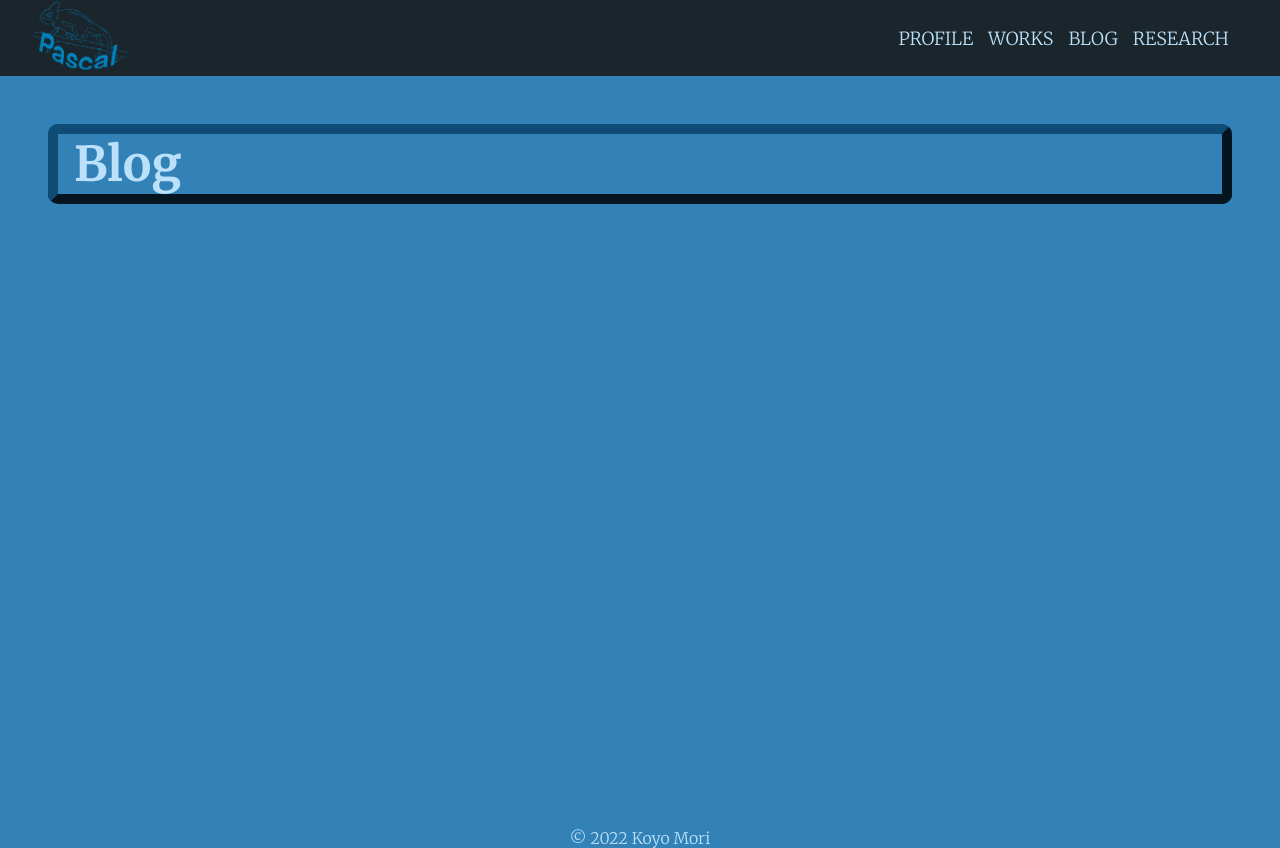
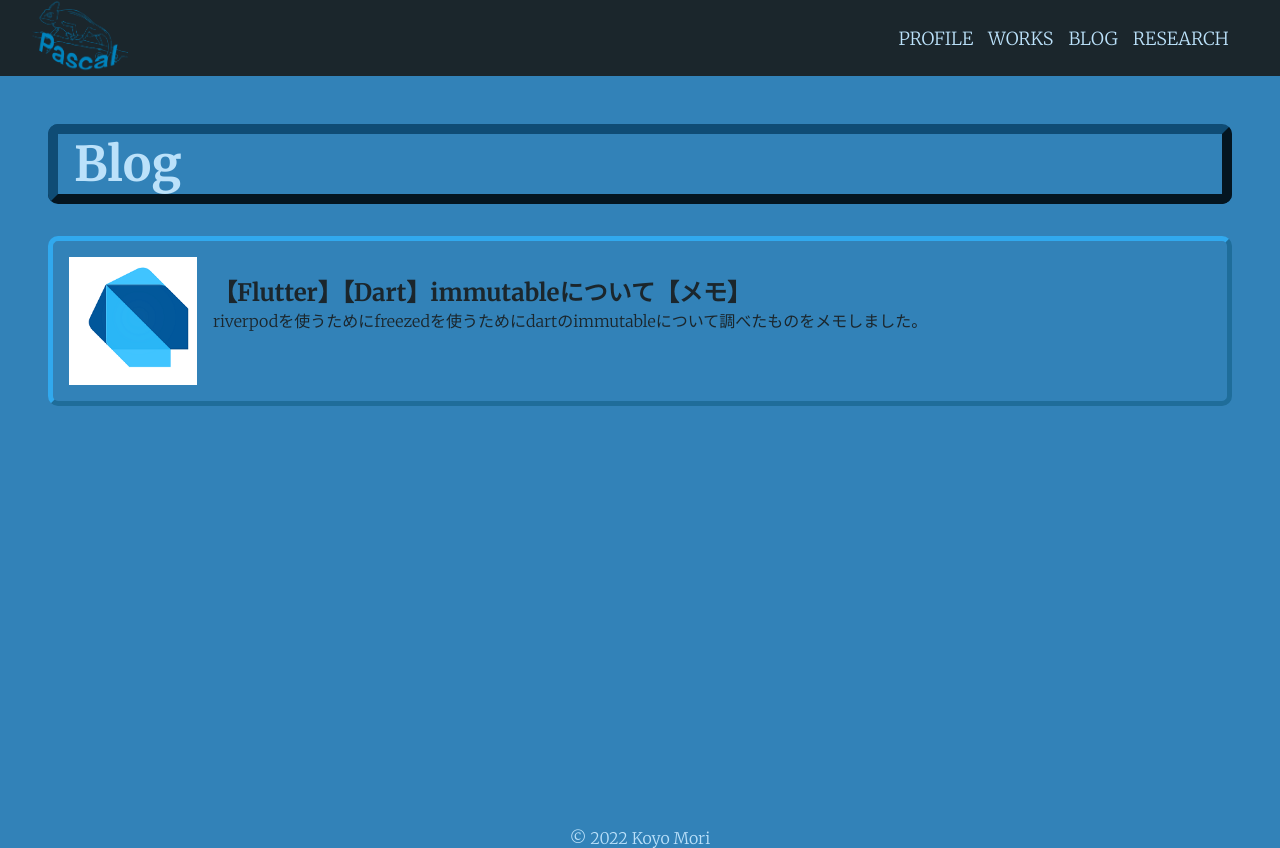
Before and after one commit to s1270146/Portfolio, a React (Create React App) app: page /diary in a window 1280 px wide. Built offline with nearby package versions, Linux system fonts and the light colour scheme.

Commit message:
ブログ更新

```diff
--- a/src/pages/Diary.tsx
+++ b/src/pages/Diary.tsx
@@ -3,6 +3,7 @@ import style from "./main.module.scss";
 import { Header } from "../components/Header";
 import { Footer } from "../components/Footer";
 import { motion } from "framer-motion";
+import dartImage from "../images/dart.png";
 
 function Diary() {
   return (
@@ -19,6 +20,24 @@ function Diary() {
         >
           Blog
         </motion.h1>
+        <a href="https://awake-split-999.notion.site/Flutter-Dart-immutable-363e87e806e844969d416b872b8d1437">
+          <motion.article
+            initial={{ opacity: 0, y: -50 }}
+            animate={{ opacity: 1, y: 0 }}
+            transition={{
+              delay: 0.6,
+              duration: 1,
+            }}
+          >
+            <img src={dartImage} alt="" />
+            <div className={style.article_sentence}>
+              <h2>【Flutter】【Dart】immutableについて【メモ】</h2>
+              <p>
+                riverpodを使うためにfreezedを使うためにdartのimmutableについて調べたものをメモしました。
+              </p>
+            </div>
+          </motion.article>
+        </a>
       </main>
       <Footer />
     </div>
--- a/src/pages/Works.tsx
+++ b/src/pages/Works.tsx
@@ -20,6 +20,7 @@ function Works() {
         >
           Works
         </motion.h1>
+        <a href="https://awake-split-999.notion.site/React-Native-bf675fac3b53417ba82b1011c13d944e">
           <motion.article
             initial={{ opacity: 0, y: -50 }}
             animate={{ opacity: 1, y: 0 }}
@@ -38,6 +39,8 @@ function Works() {
               </p>
             </div>
           </motion.article>
+        </a>
+        <a href="https://awake-split-999.notion.site/Flutter-Firebase-7372030f2d964cfea8de107abf7f4fd8">
         <motion.article
           initial={{ opacity: 0, y: -50 }}
           animate={{ opacity: 1, y: 0 }}
@@ -56,6 +59,7 @@ function Works() {
             </p>
           </div>
         </motion.article>
+        </a>
       </main>
       <Footer />
     </div>
--- a/src/pages/main.module.scss
+++ b/src/pages/main.module.scss
@@ -31,6 +31,8 @@ $phone-size: 600px;
         margin: 0 3rem;
       }
     }
+    a{
+      text-decoration: none;
       article {
         margin: 0 2rem 1rem 2rem;
         color: #1b262c;
@@ -52,6 +54,7 @@ $phone-size: 600px;
           }
           p {
             margin: 0;
+          }
         }
       }
     }
```
Also changed, not shown: src/images/dart.png (added), src/images/flutter.png (added). Lines whose indentation alone changed are shown as unchanged.
